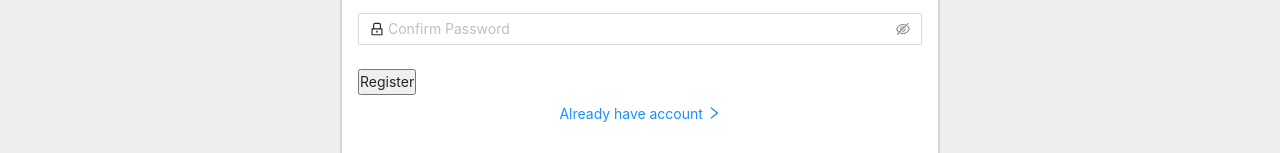
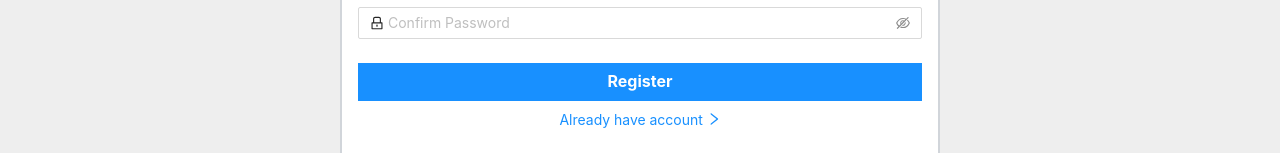
Before and after one commit to gkumar-pandey/E-cart, a React (Create React App) app: page /register in a window 1280 px wide. Shown: the part 477-630 px from the top of the page. Built offline with nearby package versions, Linux system fonts and the light colour scheme; what miragejs would draw is missing.

Commit message:
style: styling the login and register page

```diff
--- a/src/Pages/AuthPage/LoginPage/LoginPage.css
+++ b/src/Pages/AuthPage/LoginPage/LoginPage.css
@@ -1,3 +1,7 @@
+:root{
+    --primary-btn-color: #1890FF
+}
+
 .login-form-container {
     min-height: 90vh;
     display: flex;
@@ -19,8 +23,20 @@
 .title {
     text-align: center;
     font-weight: bolder;
-    color: #1890FF;
+    color: var(--primary-btn-color);
     font-size: 2.5rem;
+}
+
+.register-btn{
+    border: none;
+    padding: 0.4rem;
+    color:  #fff;
+    font-size: 1rem;
+    width: 100%;
+    cursor: pointer;
+    background-color: var(--primary-btn-color);
+    font-weight: bolder;
+
 }
 
 .credential-btn {
```
